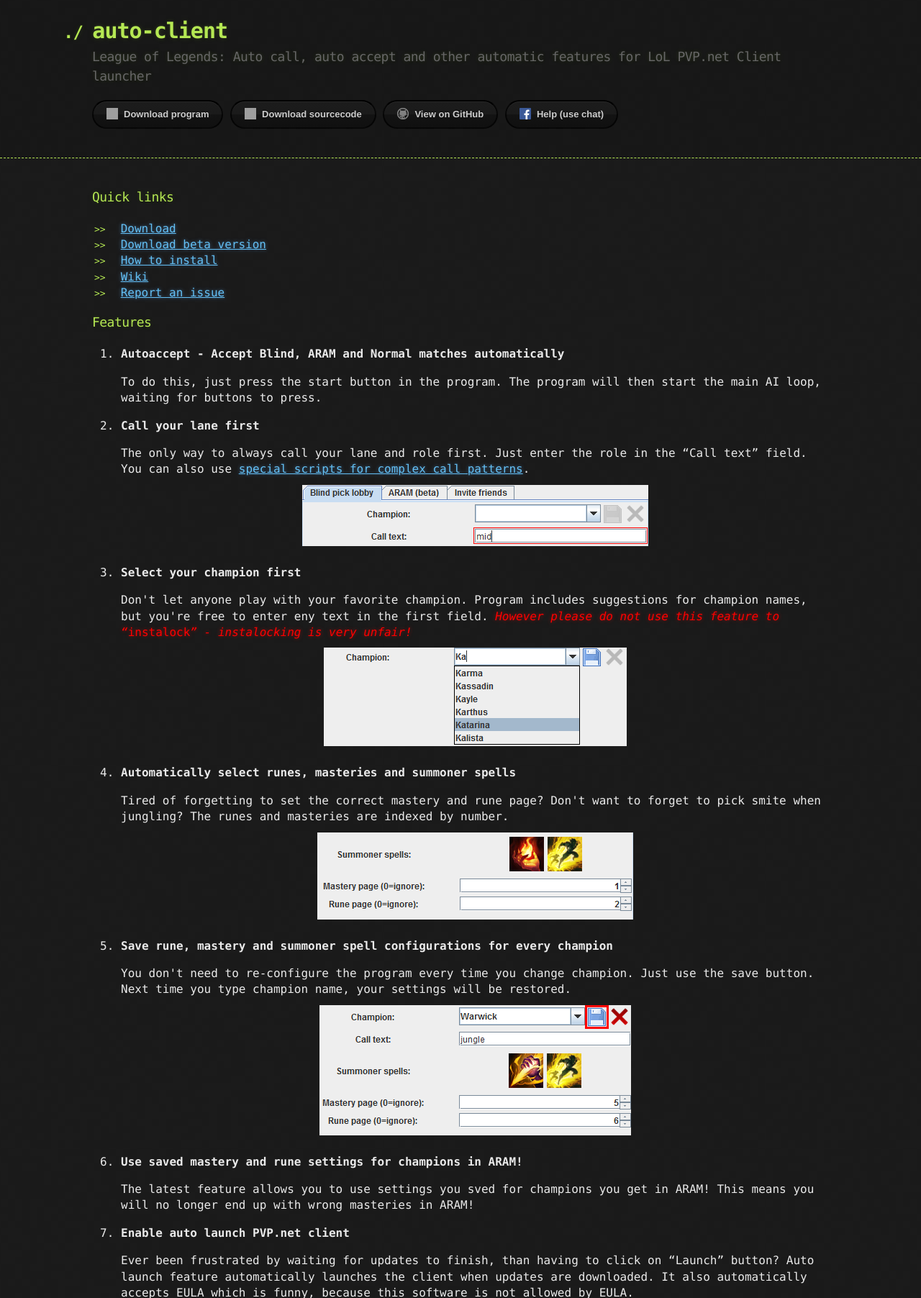
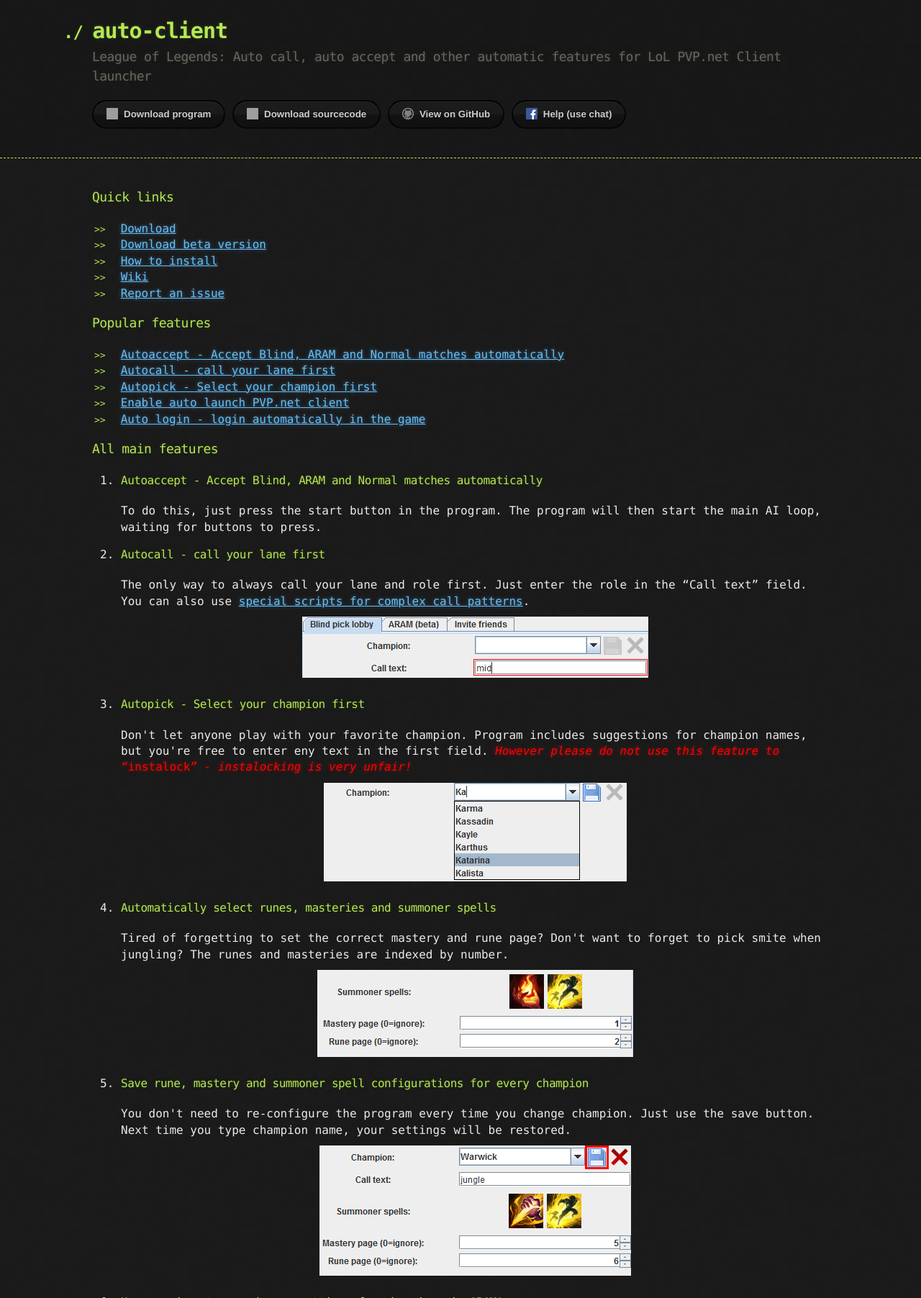
Before and after one commit to Darker/auto-client, a Jekyll site: the page built from index.html, in a window 1280 px wide, cut to the strip 0-1804 px from the top of the page. Shown: the whole strip at 72% size. Built offline with Jekyll 4.4.1, drawn with Linux system fonts in a browser that asks for light colours; comment, search, counter and statistics services are not loaded; some of the changed text lies outside the part shown; grey boxes are pictures that could not be loaded.

Commit message:
improved seo, split stylesheets

```diff
--- a/_config.yml
+++ b/_config.yml
@@ -3,7 +3,7 @@
 
 # Short description (goes below the title; it will also be used in the RSS feed)
 description: LoL League of legends auto pick champion, auto call lane, auto acccept afk check, auto login.
-keywords: lol, league of legends, instalock, insta lock
+keywords: lol, league of legends, instalock, insta lock, instalocker, autoqueue
 
 # Your name, as you want it to appear underneath each post and in the footer
 author: Darker
--- a/_layouts/default.html
+++ b/_layouts/default.html
@@ -10,8 +10,10 @@
         <link rel="icon" href="{{site.baseurl}}/favicon.ico" />
         <link rel="alternate" type="application/rss+xml" title="RSS Feed" href="{{site.baseurl}}/feed.xml" />
 
+        <link rel="stylesheet" type="text/css" href="{{site.baseurl}}/stylesheets/github-dark.css" media="screen">
+        <link rel="stylesheet" type="text/css" href="{{site.baseurl}}/stylesheets/github.css" media="screen">
         <link rel="stylesheet" type="text/css" href="{{site.baseurl}}/stylesheets/stylesheet.css" media="screen">
-        <link rel="stylesheet" type="text/css" href="{{site.baseurl}}/stylesheets/github-dark.css" media="screen">
+
         {% if page.jquery_ui %}
         <!-- Jquery UI -->
         <link rel="stylesheet" type="text/css" href="{{site.baseurl}}/jqui/jquery-ui.min.css" media="screen">
--- a/index.html
+++ b/index.html
@@ -10,23 +10,38 @@
   <li><a href="{{site.gh_repo}}/wiki" target="_blank">Wiki</a></li>
   <li><a href="{{site.gh_repo}}/issues" target="_blank">Report an issue</a></li>
 </ul>
-<h3>Features</h3>
+<h3>Popular features</h3>
+<!-- Generate this table from the fill feature list using:
+     [\s\S]*?<h4\s+id="([^"]+)"\s*>\s*([^<]+)\s*<\/h4>[\s\S]*?
+And replacement:
+     <li><a href="#$1">$2</a></li>\n
+Link:
+     https://regex101.com/r/eA3vR8/1
+-->
+<ul>
+  <li><a href="#tag_autoaccept">Autoaccept - Accept Blind, ARAM and Normal matches automatically</a></li>
+  <li><a href="#tag_autocall">Autocall - call your lane first</a></li>
+  <li><a href="#tag_autopick">Autopick - Select your champion first</a></li>
+  <li><a href="#tag_autolaunch">Enable auto launch PVP.net client</a></li>
+  <li><a href="#tag_autologin">Auto login - login automatically in the game</a></li>
+</ul>
 
-<ol>
-  <li><b>Autoaccept - Accept Blind, ARAM and Normal matches automatically</b>
+<h3>All main features</h3>
+<ol class="feature-list" id="feature-list">
+  <li><h4 id="tag_autoaccept">Autoaccept - Accept Blind, ARAM and Normal matches automatically</h4>
      <p class="content">
        To do this, just press the start button in the program. The program
        will then start the main AI loop, waiting for buttons to press.
      </p>
   </li>
-  <li><b>Call your lane first</b>
+  <li><h4 id="tag_autocall">Autocall - call your lane first</h4>
      <p class="content">
        The only way to always call your lane and role first. Just enter the role in the <q>Call text</q>
        field. You can also use {%include link text="special scripts for complex call patterns" href="chat_scripts"%}.
        {% include bigscreenshot.html src="call_text.png" %}
      </p>
   </li>
-  <li><b>Select your champion first</b>
+  <li><h4 id="tag_autopick">Autopick - Select your champion first</h4>
      <p class="content">
        Don't let anyone play with your favorite champion. Program includes suggestions for
        champion names, but you're free to enter eny text in the first field. <em>However
@@ -34,27 +49,27 @@
        {% include bigscreenshot.html src="champ.png" %}
      </p>
   </li>
-  <li><b>Automatically select runes, masteries and summoner spells</b>
+  <li><h4>Automatically select runes, masteries and summoner spells</h4>
      <p class="content">
        Tired of forgetting to set the correct mastery and rune page? Don't want to forget to pick
        smite when jungling? The runes and masteries are indexed by number.
        {% include bigscreenshot.html src="sum_rum_mas.png" %}
      </p>
   </li>
-  <li><b>Save rune, mastery and summoner spell configurations for every champion</b>
+  <li><h4>Save rune, mastery and summoner spell configurations for every champion</h4>
      <p class="content">
        You don't need to re-configure the program every time you change champion. Just use the save button. Next time you type
        champion name, your settings will be restored.
        {% include bigscreenshot.html src="save.png" %}
      </p>
   </li>
-  <li><b>Use saved mastery and rune settings for champions in ARAM!</b>
+  <li><h4>Use saved mastery and rune settings for champions in ARAM!</h4>
      <p class="content">
        The latest feature allows you to use settings you sved for champions you get in ARAM! This
        means you will no longer end up with wrong masteries in ARAM!
      </p>
   </li>
-  <li><b>Enable auto launch PVP.net client</b>
+  <li><h4 id="tag_autolaunch">Enable auto launch PVP.net client</h4>
      <p class="content">
        Ever been frustrated by waiting for updates to finish, than having to click on <q>Launch</q> button? Auto launch feature
        automatically launches the client when updates are downloaded. It also automatically accepts EULA which is
@@ -62,7 +77,7 @@
        {%include youtube_small.html id="3JyLU1HEis8"%}
      </p>
   </li>
-  <li><b>Enable auto login for PVP.net client</b>
+  <li><h4 id="tag_autologin">Auto login - login automatically in the game</h4>
      <p class="content">
        <em>WARNING: Your password is only 100% secure when it's not saved anywhere.</em>
        Auto-login feature can automatically enter your
@@ -71,4 +86,10 @@
        {%include youtube_small.html id="YjrcYsx6h1E"%}
      </p>
   </li>
+  <li><h4>Auto requeue - play again without clicking</h4>
+     <p class="content">
+       You can enable auto queue to have the program automatically put you in the queue for next game
+       as soon as the last game ends.
+     </p>
+  </li>
 </ol>
--- /dev/null
+++ b/stylesheets/github.css
@@ -0,0 +1,249 @@
+/** GITHUB STYLESHEET **/
+
+body {
+  margin: 0;
+  padding: 0;
+  background: #151515 url("../images/bkg.png") 0 0;
+  color: #eaeaea;
+  font: 16px;
+  line-height: 1.5;
+  font-family: Monaco, "Bitstream Vera Sans Mono", "Lucida Console", Terminal, monospace;
+}
+
+/* General & 'Reset' Stuff */
+
+.container {
+  width: 90%;
+  max-width: 1024px;
+  margin: 0 auto;
+}
+
+section {
+  display: block;
+  margin: 0 0 20px 0;
+}
+
+h1, h2, h3, h4, h5, h6 {
+  margin: 0 0 20px;
+}
+
+li {
+  line-height: 1.4 ;
+}
+
+/* Header, <header>
+   header   - container
+   h1       - project name
+   h2       - project description
+*/
+
+header {
+  background: rgba(0, 0, 0, 0.1);
+  width: 100%;
+  border-bottom: 1px dashed #b5e853;
+  padding: 20px 0;
+  margin: 0 0 40px 0;
+}
+
+header h1 {
+  font-size: 30px;
+  line-height: 1.5;
+  margin: 0 0 0 -40px;
+  font-weight: bold;
+  font-family: Monaco, "Bitstream Vera Sans Mono", "Lucida Console", Terminal, monospace;
+  color: #b5e853;
+  text-shadow: 0 1px 1px rgba(0, 0, 0, 0.1),
+               0 0 5px rgba(181, 232, 83, 0.1),
+               0 0 10px rgba(181, 232, 83, 0.1);
+  letter-spacing: -1px;
+  -webkit-font-smoothing: antialiased;
+}
+
+header h1:before {
+  content: "./ ";
+  font-size: 24px;
+}
+
+header h2 {
+  font-size: 18px;
+  font-weight: 300;
+  color: #666;
+}
+
+#downloads .btn {
+  display: inline-block;
+  text-align: center;
+  margin: 0;
+}
+
+/* Main Content
+*/
+
+#main_content {
+  width: 100%;
+  -webkit-font-smoothing: antialiased;
+}
+section img {
+  max-width: 100%
+}
+
+h1, h2, h3, h4, h5, h6 {
+  font-weight: normal;
+  font-family: Monaco, "Bitstream Vera Sans Mono", "Lucida Console", Terminal, monospace;
+  color: #b5e853;
+  letter-spacing: -0.03em;
+  text-shadow: 0 1px 1px rgba(0, 0, 0, 0.1),
+               0 0 5px rgba(181, 232, 83, 0.1),
+               0 0 10px rgba(181, 232, 83, 0.1);
+}
+
+#main_content h1 {
+  font-size: 30px;
+}
+
+#main_content h2 {
+  font-size: 24px;
+}
+
+#main_content h3 {
+  font-size: 18px;
+}
+
+#main_content h4 {
+  font-size: 14px;
+}
+
+#main_content h5 {
+  font-size: 12px;
+  text-transform: uppercase;
+  margin: 0 0 5px 0;
+}
+
+#main_content h6 {
+  font-size: 12px;
+  text-transform: uppercase;
+  color: #999;
+  margin: 0 0 5px 0;
+}
+
+dt {
+  font-style: italic;
+  font-weight: bold;
+}
+
+ul li {
+  list-style: none;
+}
+
+ul li:before {
+  content: ">>";
+  font-family: Monaco, "Bitstream Vera Sans Mono", "Lucida Console", Terminal, monospace;
+  font-size: 13px;
+  color: #b5e853;
+  margin-left: -37px;
+  margin-right: 21px;
+  line-height: 16px;
+}
+
+blockquote {
+  color: #aaa;
+  padding-left: 10px;
+  border-left: 1px dotted #666;
+}
+
+pre {
+  background: rgba(0, 0, 0, 0.9);
+  border: 1px solid rgba(255, 255, 255, 0.15);
+  padding: 10px;
+  font-size: 14px;
+  color: #b5e853;
+  border-radius: 2px;
+  -moz-border-radius: 2px;
+  -webkit-border-radius: 2px;
+  text-wrap: normal;
+  overflow: auto;
+  overflow-y: hidden;
+}
+
+table {
+  width: 100%;
+  margin: 0 0 20px 0;
+}
+
+th {
+  text-align: left;
+  border-bottom: 1px dashed #b5e853;
+  padding: 5px 10px;
+}
+
+td {
+  padding: 5px 10px;
+}
+
+hr {
+  height: 0;
+  border: 0;
+  border-bottom: 1px dashed #b5e853;
+  color: #b5e853;
+}
+
+/* Buttons
+*/
+
+.btn {
+  display: inline-block;
+  background: -webkit-linear-gradient(top, rgba(40, 40, 40, 0.3), rgba(35, 35, 35, 0.3) 50%, rgba(10, 10, 10, 0.3) 50%, rgba(0, 0, 0, 0.3));
+  padding: 8px 18px;
+  border-radius: 50px;
+  border: 2px solid rgba(0, 0, 0, 0.7);
+  border-bottom: 2px solid rgba(0, 0, 0, 0.7);
+  border-top: 2px solid rgba(0, 0, 0, 1);
+  color: rgba(255, 255, 255, 0.8);
+  font-family: Helvetica, Arial, sans-serif;
+  font-weight: bold;
+  font-size: 13px;
+  text-decoration: none;
+  text-shadow: 0 -1px 0 rgba(0, 0, 0, 0.75);
+  box-shadow: inset 0 1px 0 rgba(255, 255, 255, 0.05);
+}
+
+.btn:hover {
+  background: -webkit-linear-gradient(top, rgba(40, 40, 40, 0.6), rgba(35, 35, 35, 0.6) 50%, rgba(10, 10, 10, 0.8) 50%, rgba(0, 0, 0, 0.8));
+}
+
+.btn .icon {
+  display: inline-block;
+  width: 16px;
+  height: 16px;
+  margin: 1px 8px 0 0;
+  float: left;
+}
+
+.btn-github .icon {
+  opacity: 0.6;
+  background: url("../images/blacktocat.png") 0 0 no-repeat;
+}
+
+/* Links
+   a, a:hover, a:visited
+*/
+
+a {
+  color: #63c0f5;
+  text-shadow: 0 0 5px rgba(104, 182, 255, 0.5);
+}
+
+/* Clearfix */
+
+.cf:before, .cf:after {
+  content:"";
+  display:table;
+}
+
+.cf:after {
+  clear:both;
+}
+
+.cf {
+  zoom:1;
+}
--- a/stylesheets/stylesheet.css
+++ b/stylesheets/stylesheet.css
@@ -95,252 +95,29 @@
 .pulse.red {
    background: rgba(255,0,0,0.5);
 }
-/** GITHUB STYLESHEET **/
-
-body {
-  margin: 0;
-  padding: 0;
-  background: #151515 url("../images/bkg.png") 0 0;
-  color: #eaeaea;
-  font: 16px;
-  line-height: 1.5;
-  font-family: Monaco, "Bitstream Vera Sans Mono", "Lucida Console", Terminal, monospace;
+/** Index **/
+ol#feature-list.feature-list li h4 {
+  font-size: 1em;
 }
 
-/* General & 'Reset' Stuff */
-
-.container {
-  width: 90%;
-  max-width: 1024px;
-  margin: 0 auto;
+/** Fixes to original design **/
+.btn {
+  padding: 6pt 13.5pt;
+  border-radius: 37pt;
+  font-size: 10pt;
+  background: -webkit-linear-gradient(top, rgba(40, 40, 40, 0.3), rgba(35, 35, 35, 0.3) 50%, rgba(10, 10, 10, 0.3) 50%, rgba(0, 0, 0, 0.3));
+  background: linear-gradient(to bottom, rgba(40, 40, 40, 0.3), rgba(35, 35, 35, 0.3) 50%, rgba(10, 10, 10, 0.3) 50%, rgba(0, 0, 0, 0.3));
 }
-
-section {
-  display: block;
-  margin: 0 0 20px 0;
-}
-
-h1, h2, h3, h4, h5, h6 {
-  margin: 0 0 20px;
-}
-
-li {
-  line-height: 1.4 ;
-}
-
-/* Header, <header>
-   header   - container
-   h1       - project name
-   h2       - project description
-*/
-
-header {
-  background: rgba(0, 0, 0, 0.1);
-  width: 100%;
-  border-bottom: 1px dashed #b5e853;
-  padding: 20px 0;
-  margin: 0 0 40px 0;
-}
-
-header h1 {
-  font-size: 30px;
-  line-height: 1.5;
-  margin: 0 0 0 -40px;
-  font-weight: bold;
-  font-family: Monaco, "Bitstream Vera Sans Mono", "Lucida Console", Terminal, monospace;
-  color: #b5e853;
-  text-shadow: 0 1px 1px rgba(0, 0, 0, 0.1),
-               0 0 5px rgba(181, 232, 83, 0.1),
-               0 0 10px rgba(181, 232, 83, 0.1);
-  letter-spacing: -1px;
-  -webkit-font-smoothing: antialiased;
-}
-
-header h1:before {
-  content: "./ ";
-  font-size: 24px;
-}
-
-header h2 {
-  font-size: 18px;
-  font-weight: 300;
-  color: #666;
-}
-
-#downloads .btn {
-  display: inline-block;
-  text-align: center;
-  margin: 0;
-}
-
-/* Main Content
-*/
-
-#main_content {
-  width: 100%;
-  -webkit-font-smoothing: antialiased;
-}
-section img {
-  max-width: 100%
-}
-
-h1, h2, h3, h4, h5, h6 {
-  font-weight: normal;
-  font-family: Monaco, "Bitstream Vera Sans Mono", "Lucida Console", Terminal, monospace;
-  color: #b5e853;
-  letter-spacing: -0.03em;
-  text-shadow: 0 1px 1px rgba(0, 0, 0, 0.1),
-               0 0 5px rgba(181, 232, 83, 0.1),
-               0 0 10px rgba(181, 232, 83, 0.1);
-}
-
-#main_content h1 {
-  font-size: 30px;
-}
-
-#main_content h2 {
-  font-size: 24px;
-}
-
-#main_content h3 {
-  font-size: 18px;
-}
-
-#main_content h4 {
-  font-size: 14px;
-}
-
-#main_content h5 {
-  font-size: 12px;
-  text-transform: uppercase;
-  margin: 0 0 5px 0;
-}
-
-#main_content h6 {
-  font-size: 12px;
-  text-transform: uppercase;
-  color: #999;
-  margin: 0 0 5px 0;
-}
-
-dt {
-  font-style: italic;
-  font-weight: bold;
-}
-
-ul li {
-  list-style: none;
-}
-
-ul li:before {
-  content: ">>";
-  font-family: Monaco, "Bitstream Vera Sans Mono", "Lucida Console", Terminal, monospace;
-  font-size: 13px;
-  color: #b5e853;
-  margin-left: -37px;
-  margin-right: 21px;
-  line-height: 16px;
-}
-
-blockquote {
-  color: #aaa;
-  padding-left: 10px;
-  border-left: 1px dotted #666;
-}
-
-pre {
-  background: rgba(0, 0, 0, 0.9);
-  border: 1px solid rgba(255, 255, 255, 0.15);
-  padding: 10px;
-  font-size: 14px;
-  color: #b5e853;
-  border-radius: 2px;
-  -moz-border-radius: 2px;
-  -webkit-border-radius: 2px;
-  text-wrap: normal;
-  overflow: auto;
-  overflow-y: hidden;
-}
-
-table {
-  width: 100%;
-  margin: 0 0 20px 0;
-}
-
-th {
-  text-align: left;
-  border-bottom: 1px dashed #b5e853;
-  padding: 5px 10px;
-}
-
-td {
-  padding: 5px 10px;
-}
-
-hr {
-  height: 0;
-  border: 0;
-  border-bottom: 1px dashed #b5e853;
-  color: #b5e853;
-}
-
-/* Buttons
-*/
-
-.btn {
-  display: inline-block;
-  background: -webkit-linear-gradient(top, rgba(40, 40, 40, 0.3), rgba(35, 35, 35, 0.3) 50%, rgba(10, 10, 10, 0.3) 50%, rgba(0, 0, 0, 0.3));
-  padding: 8px 18px;
-  border-radius: 50px;
-  border: 2px solid rgba(0, 0, 0, 0.7);
-  border-bottom: 2px solid rgba(0, 0, 0, 0.7);
-  border-top: 2px solid rgba(0, 0, 0, 1);
-  color: rgba(255, 255, 255, 0.8);
-  font-family: Helvetica, Arial, sans-serif;
-  font-weight: bold;
-  font-size: 13px;
-  text-decoration: none;
-  text-shadow: 0 -1px 0 rgba(0, 0, 0, 0.75);
-  box-shadow: inset 0 1px 0 rgba(255, 255, 255, 0.05);
-}
-
 .btn:hover {
   background: -webkit-linear-gradient(top, rgba(40, 40, 40, 0.6), rgba(35, 35, 35, 0.6) 50%, rgba(10, 10, 10, 0.8) 50%, rgba(0, 0, 0, 0.8));
+  background: linear-gradient(to bottom, rgba(40, 40, 40, 0.6), rgba(35, 35, 35, 0.6) 50%, rgba(10, 10, 10, 0.8) 50%, rgba(0, 0, 0, 0.8));
 }
-
 .btn .icon {
-  display: inline-block;
-  width: 16px;
-  height: 16px;
-  margin: 1px 8px 0 0;
-  float: left;
+    display: inline-block;
+    width: 12pt;
+    height: 12pt;
+    margin-top: 0.5pt;
+    margin-right: 6pt;
+    margin-bottom: 0.5pt;
+    margin-left: 0;
 }
-
-.btn-github .icon {
-  opacity: 0.6;
-  background: url("../images/blacktocat.png") 0 0 no-repeat;
-}
-
-/* Links
-   a, a:hover, a:visited
-*/
-
-a {
-  color: #63c0f5;
-  text-shadow: 0 0 5px rgba(104, 182, 255, 0.5);
-}
-
-/* Clearfix */
-
-.cf:before, .cf:after {
-  content:"";
-  display:table;
-}
-
-.cf:after {
-  clear:both;
-}
-
-.cf {
-  zoom:1;
-}
```
Also changed, not shown: 1 other file.
